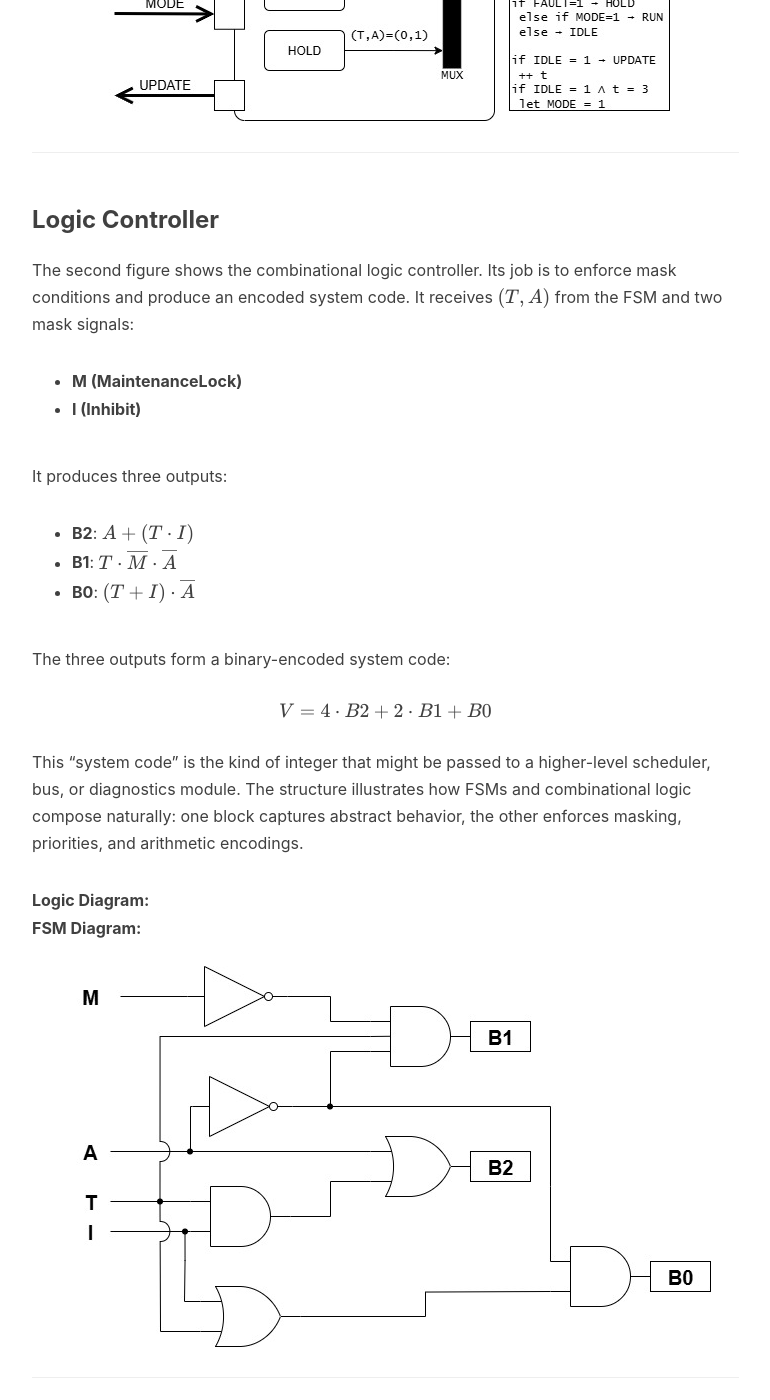
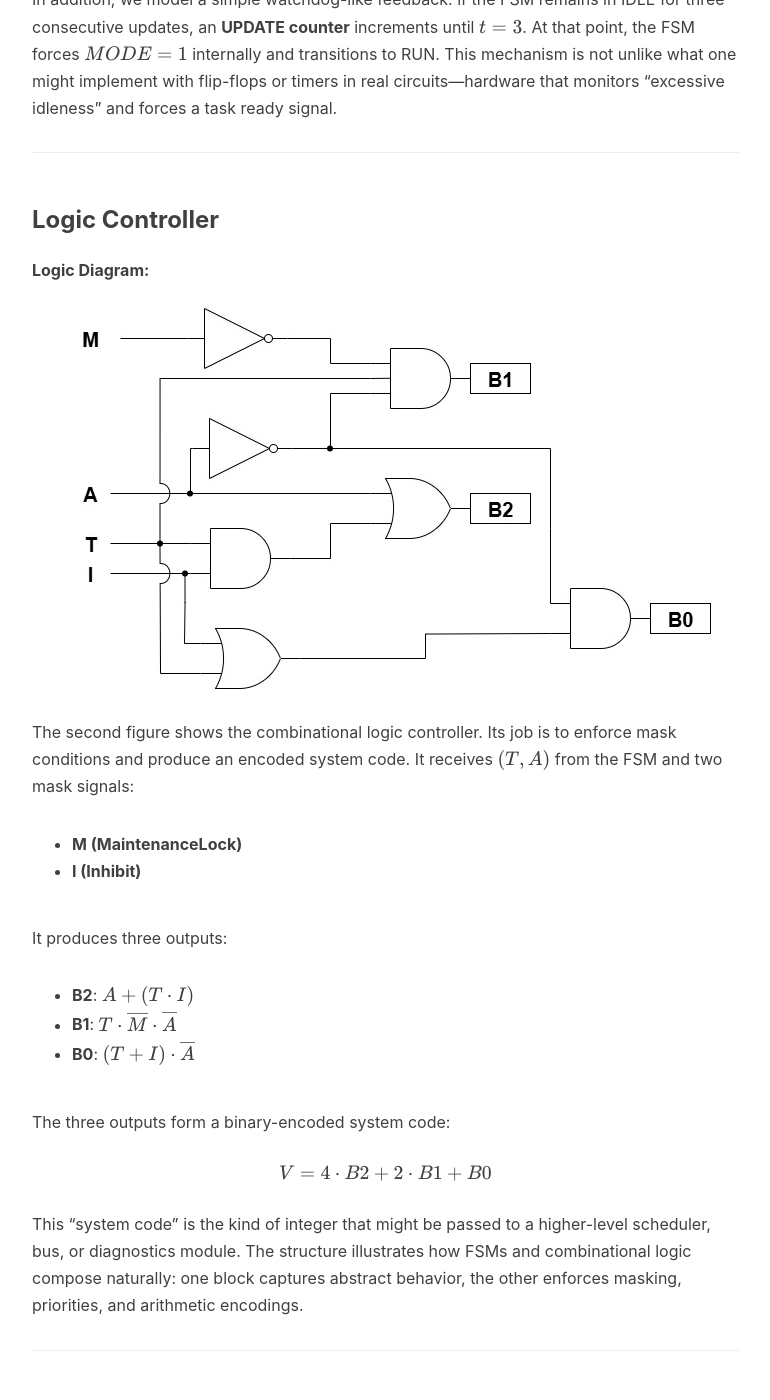
Before and after one commit to Ohara124c41/Ohara124c41.github.io, a Jekyll site: the page built from _posts/2025-09-21-system_design.md, in a window 1280 px wide and 1400 px high, scrolled down 1499 px. Shown: the whole window, without its empty margins (233-1003 px from the left). Built offline with Jekyll 4.4.1, drawn with Linux system fonts in a browser that asks for light colours; nearby versions of some CDN libraries; comment, search, counter and statistics services are not loaded; some of the changed text lies outside the part shown.

Commit message:
[docs] reorganize content

```diff
--- a/_posts/2025-09-21-system_design.md
+++ b/_posts/2025-09-21-system_design.md
@@ -16,6 +16,10 @@
 ---
 
 ### FSM
+
+**FSM Diagram:**
+![FSM Diagram](https://github.com/Ohara124c41/Ohara124c41.github.io/blob/master/_posts/img/FSM.jpg?raw=true)
+
 
 The first figure shows a Moore FSM with three states:
 
@@ -38,12 +42,13 @@
 
 In addition, we model a simple watchdog-like feedback: if the FSM remains in IDLE for three consecutive updates, an **UPDATE counter** increments until $t = 3$. At that point, the FSM forces $MODE = 1$ internally and transitions to RUN. This mechanism is not unlike what one might implement with flip-flops or timers in real circuits—hardware that monitors “excessive idleness” and forces a task ready signal.
 
-**FSM Diagram:**
-![FSM Diagram](https://github.com/Ohara124c41/Ohara124c41.github.io/blob/master/_posts/img/FSM.jpg?raw=true)
 
 ---
 
 ### Logic Controller
+
+**Logic Diagram:**
+![Logic Diagram](https://github.com/Ohara124c41/Ohara124c41.github.io/blob/master/_posts/img/MATI.jpg?raw=true)
 
 The second figure shows the combinational logic controller. Its job is to enforce mask conditions and produce an encoded system code. It receives $(T, A)$ from the FSM and two mask signals:
 
@@ -64,9 +69,6 @@
 
 This “system code” is the kind of integer that might be passed to a higher-level scheduler, bus, or diagnostics module. The structure illustrates how FSMs and combinational logic compose naturally: one block captures abstract behavior, the other enforces masking, priorities, and arithmetic encodings.
 
-**Logic Diagram:**
-**FSM Diagram:**
-![Logic Diagram](https://github.com/Ohara124c41/Ohara124c41.github.io/blob/master/_posts/img/MATI.jpg?raw=true)
 
 ---
 
```
